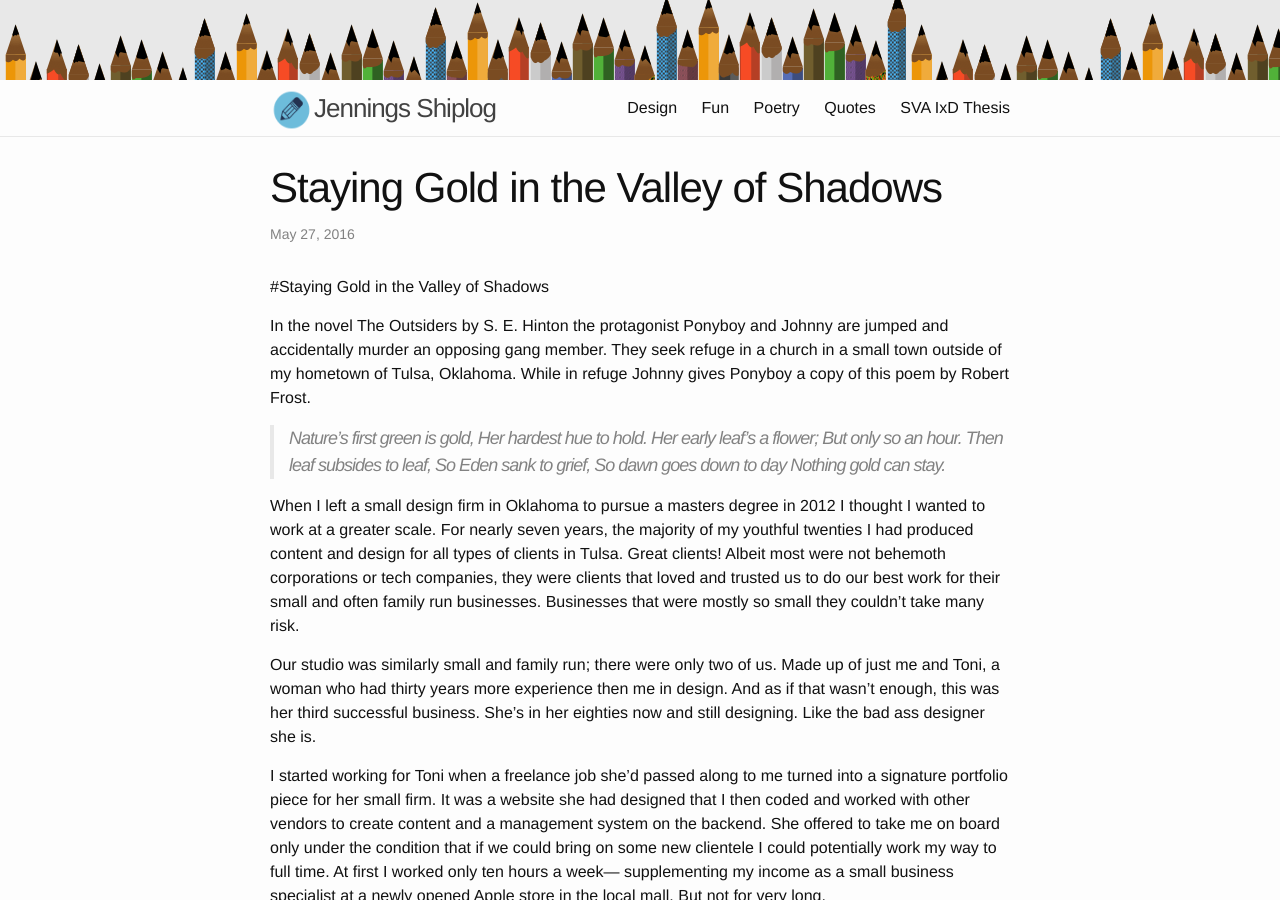
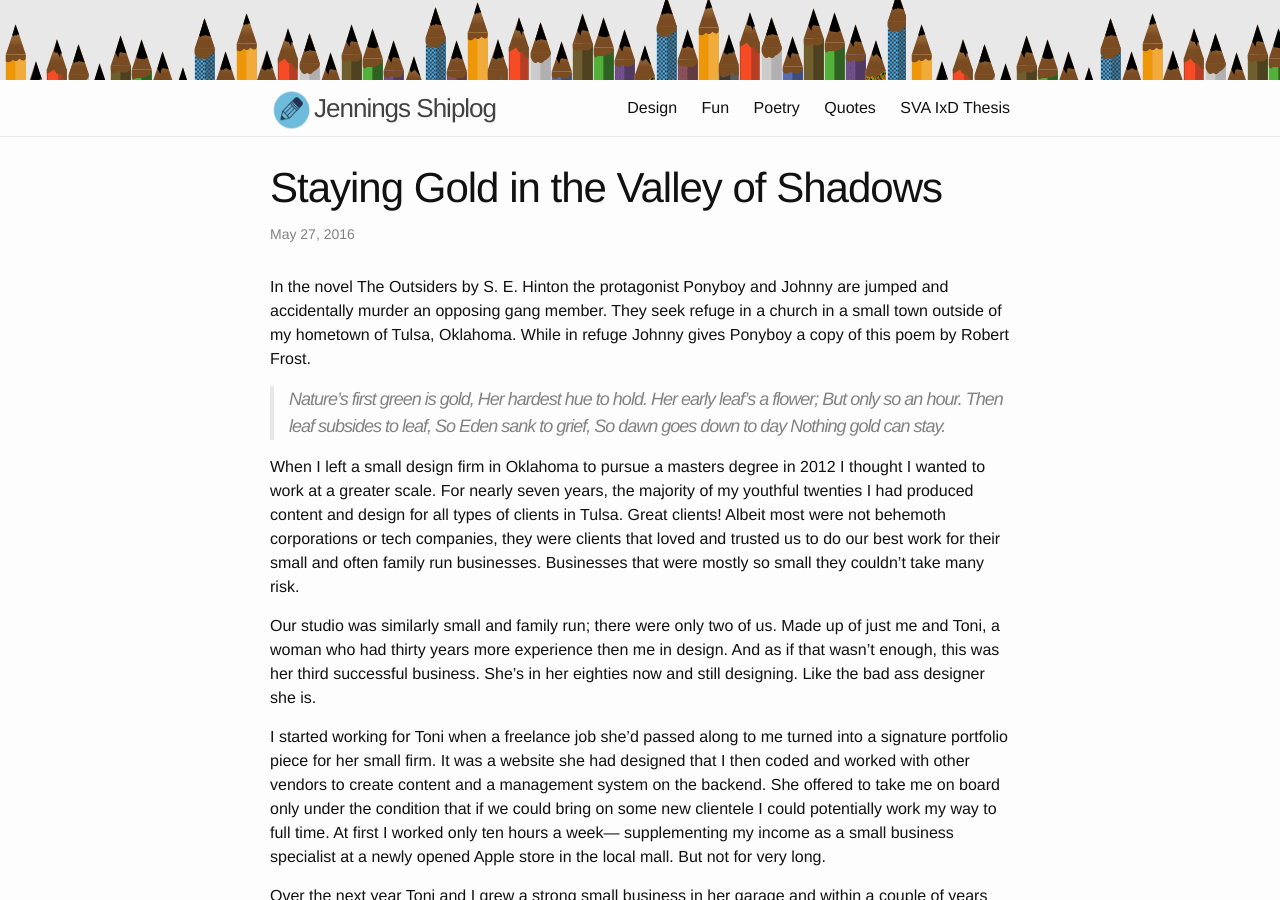
Before and after one commit to jenningshanna/shiplog, a Jekyll site: the page built from _posts/2016-05-27-staying-gold.markdown, in a window 1280 px wide and 900 px high. Built offline with Jekyll 4.4.1, drawn with Linux system fonts in a browser that asks for light colours.

Commit message:
importing post from medium

```diff
--- a/_posts/2016-05-27-staying-gold.markdown
+++ b/_posts/2016-05-27-staying-gold.markdown
@@ -5,9 +5,6 @@
 categories: design
 lead: ""
 ---
-
-#Staying Gold in the Valley of Shadows
-
 In the novel The Outsiders by S. E. Hinton the protagonist Ponyboy and Johnny are jumped and accidentally murder an opposing gang member. They seek refuge in a church in a small town outside of my hometown of Tulsa, Oklahoma. While in refuge Johnny gives Ponyboy a copy of this poem by Robert Frost.
 
 > Nature’s first green is gold,
@@ -18,6 +15,7 @@
 > So Eden sank to grief,
 > So dawn goes down to day
 > Nothing gold can stay.
+
 
 When I left a small design firm in Oklahoma to pursue a masters degree in 2012 I thought I wanted to work at a greater scale. For nearly seven years, the majority of my youthful twenties I had produced content and design for all types of clients in Tulsa. Great clients! Albeit most were not behemoth corporations or tech companies, they were clients that loved and trusted us to do our best work for their small and often family run businesses. Businesses that were mostly so small they couldn’t take many risk.
 
@@ -33,6 +31,8 @@
 
 All this, and only the two of us. I remember in the summer the light from the east would blast through our studio’s windows and onto the white halls. My coffee steam trickling off the edge of my monitor. Toni leaning in the doorway discussing the morning news. News we’d both consumed from the local NPR syndicate on our drive in. For years this was a golden land of opportunity— one where I grew up as a designer, a professional, and a person.
 
+***
+
 The past few years I have been doing a lot of thinking about what I will do next professionally. A few years ago I was thinking I wanted to go “big”; I wanted to work at scale. When I moved to NYC I immediately jumped on an opportunity to help New York Public Radio develop a digital content strategy for the Jerome L. Green Space. Working with a small multimedia team to format and create online streams of video, social media, and web copy. It was fun and exciting; I met Phillip Glass on accident one day just walking through the performance space. But my time with New York Public Radio was short lived. Though I was going “big”, Graduate School was beginning to suffocate my days and I had to turn away my work there and focus solely on my studies.
 
 At the end of my first year of graduate school I again went looking for scale and took a job as the first user experience designer in the New York Metropolitan Transit Authority. You might know them as the folks who run the much beloved New York Subway. Over more than a year and a half I came to know them as a intimate group of train and bus operators, a blue collar workforce who got up early to keep the city they serve and love moving. Literally they were public stewards that come to work everyday to help seventeen million people transverse gotham. All the while tolerating the slowness and unaccountability of being saddled between nearly twenty unions and three government agencies (a city, a state, and the feds).
@@ -44,6 +44,8 @@
 Roberto shared so much with me. I knew nothing about the extreme linking and diversity of the United States largest transit agency. Nor was I prepared professionally to deal with the gravity of some of the decisions we’d be asked for our input on. Like 50 years plans in-companying systems analysis that involved tens of thousands of assets worth billions. But I often wasn’t scared because I knew that I had a great team to back me up and I knew the guy I worked with the closest understood and shared the same ambition. Without Roberto I would have never been able to swim through the bureaucracy and help discover the invaluable insight that we would later provide in the requirements document.
 
 This was “big”, we were working at a massive scale. But in reality we were updating processes that were still being documented on butcher books and typed into terminals manually. The work wasn’t sexy— and it wasn’t going to show any proof of concept or validation for many many years. But that said even I found something generous and golden in the process. I found a group of super smart people plugging away at a decades long problem while holding each of us to our highest standard. I found a friend and a colleague that pushed me to do my best while also protecting my amateurism and need to have the experience and be able to learn from that experience. At the MTA there was a reciprocity among our team and I do my best to keep in touch with them. Because you never know when we’ll have our next chance to collaborate. I’m looking forward to it.
+
+***
 
 Upon graduating school in 2014 I took on more work at scale. I worked for a professor of mine who had recently left IDEO. I helped with a team that ran a small suite of design services. We operated out of a startup office in Soho full to the brim of fifty other startups. The realization that this party was a little blown out was on my mind. Later that summer I took on a information architect role for the site of the newly opened Meyer Cornell Cancer Research Center in Manhattan. Interweaving building diagrams and holding interviews with body surfing and eating copious amounts of fish tacos in the Rockaways. Needless to say, it was a good summer.
 
@@ -57,12 +59,16 @@
 
 We got a few more green lights, and a few holding patterns. One project called Journeys won us a Telly Award. All together working with Carmen was a charm, not just because of the four pound statue sitting on my bookshelf. But because it made me feel like my eight year old self playing football in the fields behind my Oklahoma home was proud, glowing gold. My dad even told me that his barbershop was clamoring with guys wanting to know what I did for them. What was most important is that Carmen and I cemented a friendship and working relationship that will influence and shape my thinking for years to come.
 
+***
+
 My wife said to me the other day, “you probably look at accountability differently.” As someone who spent my salad days in the depths of running a small design business in a medium market city like Tulsa I’d experienced what a fear of loosing a client felt like. And then how actually loosing a client felt even worse. I’d messed up presentations, delayed deliverables, and showed up late on conference calls I was supposed to lead. I had fallen asleep few times wondering if I’d have an office door to unlock the next day and a chair to sit in. I once took down a orange juice factory in North Carolina by changing their hosting settings on an email server. I never asked, and it just so happened to be that the entire production line was based on an outlook email server configuration! I apologized profusely, did free work, and we kept the client somehow. I was stupid and amateur like most of us when we’re just starting out. I had help staying golden, though. Mentorship from those ahead of me like Toni, Roberto, and Carmen.
 
 I got the opportunity to be amateur and I learned some of my most valuable lessons from it. And my wife is completely right, the one that resonates the most is accountability. It doesn’t matter if you can do something well if you can’t admit when you can’t do something. Or can’t admit having not ever done that thing before. Accountability is asking for help. Accountability is being asked for help and jumping to the opportunity. It’s trusting to help those and be helped when it’s necessary. You have to be willing to work and think without being inhibited by the fear of making mistakes. It’s not a question of being tough or grinding your teeth until you magically burst with talent. This misguided mindset is the valley of shadows. And the road around it, I believe to be paved with accountability. You learn this pretty quickly in a small business. But you can also learn this in a big business, even in a football business. But most of all you learn this from people you share work and critique with. People who become mentors and keep us golden.
 
 Gold is being true to yourself — golden is true to those that have come before and will come after you. Golden is staying true to yourself while looking to grow. Golden is asking for help because you never know when the person you ask will take you under their wing and teach you through experience. Golden is admitting when you are wrong or unsure and owning the amateurism that comes with any profession. Being golden is all of us in the first light and the last light, whether we’ve just begun or we’re winding down. Those who mentored me even if they didn’t mean to be mentoring me. To Toni, Roberto, and Carmen, Stay Gold.
 
+***
+
 The Outsiders story ends with Johnny passing away. His last words to Ponyboy are “Stay Gold”.
 
 What is gold can’t last according the Robert Frost poem. But, being true to yourself and helping those who will come after you can and will. That’s why I’m asking us all to stay gold. For me it’s the antidote to the human conditions of amateurism, accountability, and failure. The drive we have to build great things is filled with the best intentions. But the road we are on, we are all traveling together, and it’s our choice for it to have purpose. It’s our duty to give it meaning. Much much more than just a merit or a LinkedIn update, it should resonate further than a blink on our collective social media seismograph.
```
